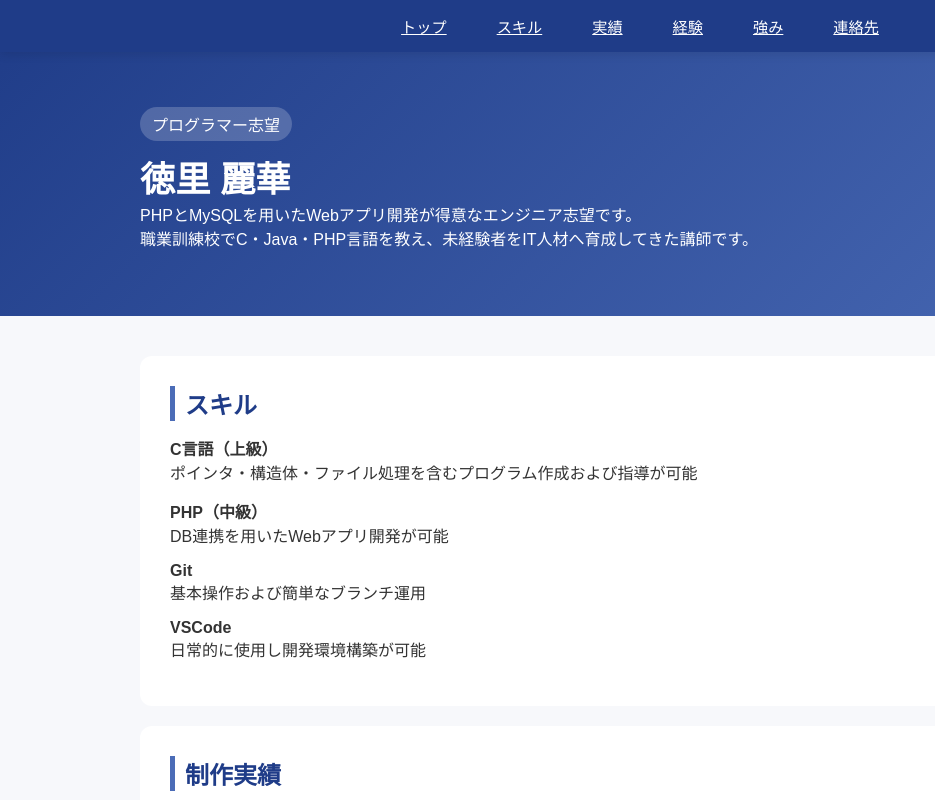
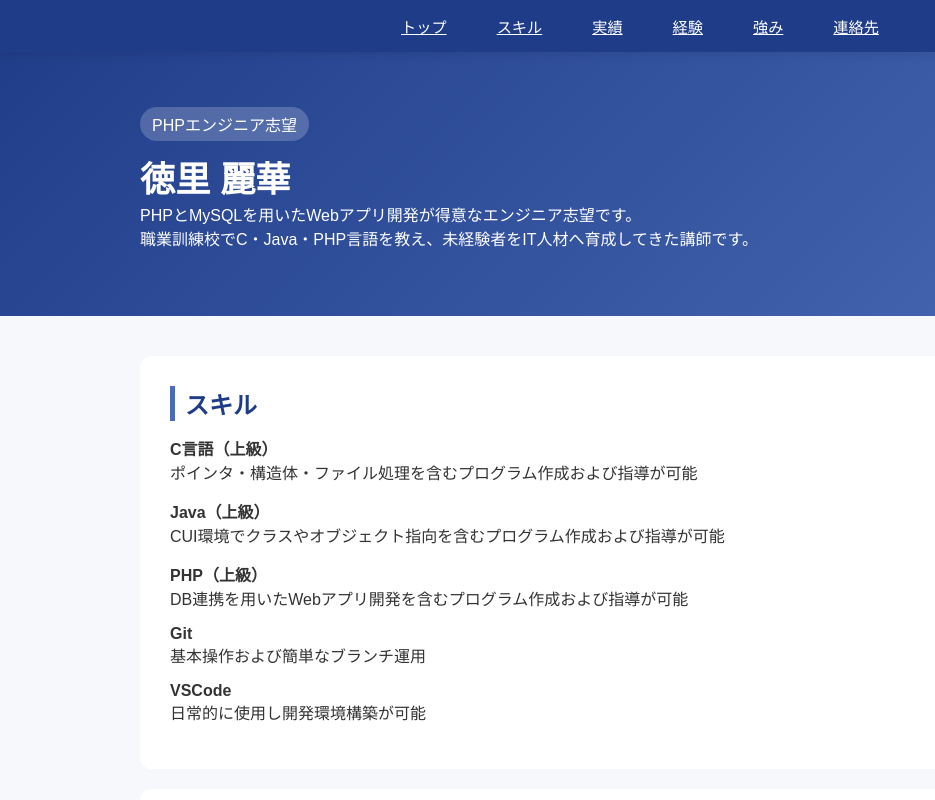
Before and after one commit to TokuzatoReika/portfolio, a plain HTML site: page index.html in a window 1280 px wide. Shown: the top 800 px of the page, 0-935 px from the left. Drawn offline with Linux system fonts and the light colour scheme.

Commit message:
スキル項目の追加
Javaを追加

```diff
--- a/index.html
+++ b/index.html
@@ -26,7 +26,7 @@
     <div class="container">
       <div class="hero">
         <div class="hero-text">
-          <div class="title">プログラマー志望</div>
+          <div class="title">PHPエンジニア志望</div>
           <h1>徳里 麗華</h1>
           <p>PHPとMySQLを用いたWebアプリ開発が得意なエンジニア志望です。</p>
           <p>職業訓練校でC・Java・PHP言語を教え、未経験者をIT人材へ育成してきた講師です。</p>
@@ -50,8 +50,13 @@
       </div>
 
       <div class="skill-item">
-        <strong>PHP（中級）</strong><br>
-        DB連携を用いたWebアプリ開発が可能
+        <strong>Java（上級）</strong><br>
+        CUI環境でクラスやオブジェクト指向を含むプログラム作成および指導が可能
+      </div>
+
+      <div class="skill-item">
+        <strong>PHP（上級）</strong><br>
+        DB連携を用いたWebアプリ開発を含むプログラム作成および指導が可能
       </div>
 
       <div class="skill-item">
```
